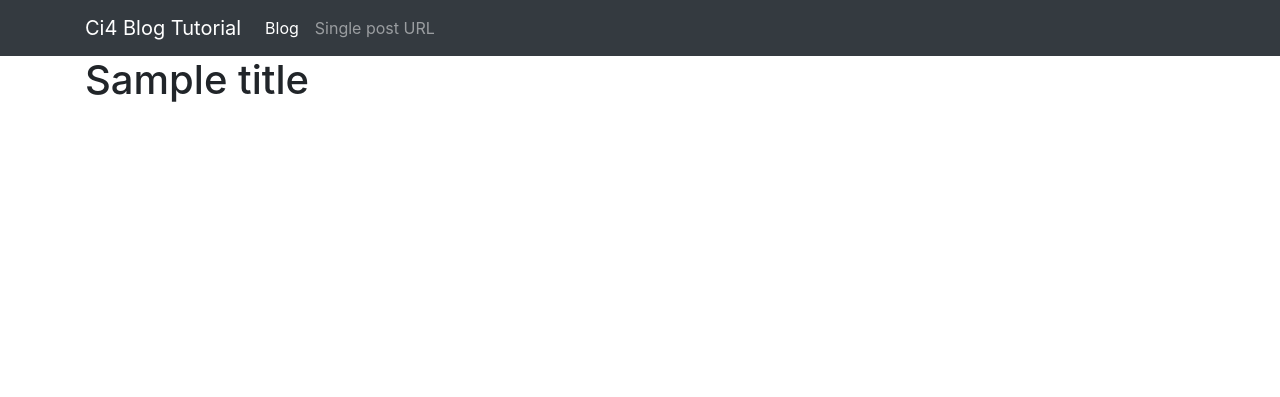
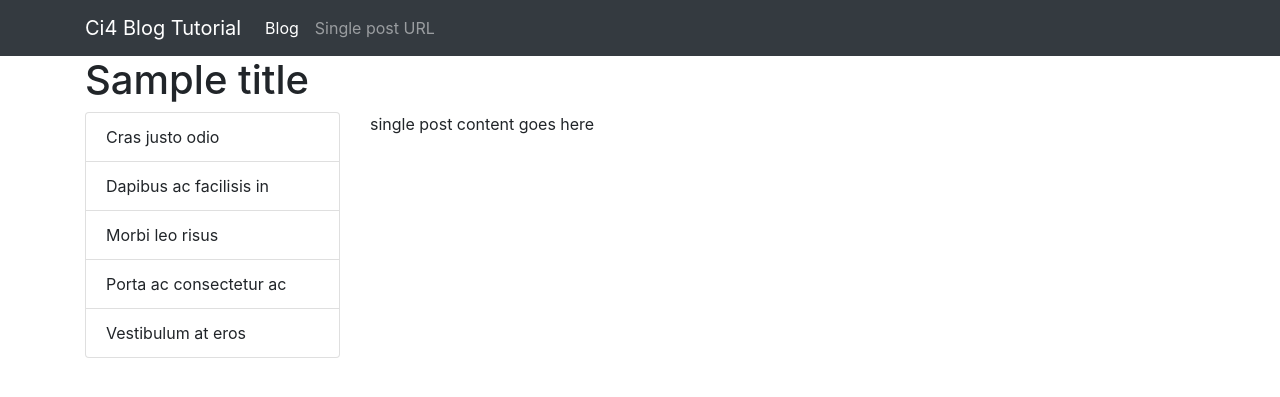
Before and after one commit to slumkode/Tutorials, a CodeIgniter 4 app: template introduction/app/Views/single_post.php in a window 1280 px wide. Shown: the top 397 px of the page. Run offline with PHP 8.4 and a stand-in for CodeIgniter, Linux system fonts and the light colour scheme; the template is opened without the code that fills it: most values are stand-ins (such as "Sample title", 1, 10 or a date in 2020); some libraries are stand-ins or nearby versions.

Commit message:
Templating  101 - Passing dynamic data to views - Layouts (part 3 b)

```diff
--- /dev/null
+++ b/introduction/app/Views/partials/sidebar.php
@@ -0,0 +1,9 @@
+<div class="col-12 col-sm-3">
+    <ul class="list-group">
+        <li class="list-group-item">Cras justo odio</li>
+        <li class="list-group-item">Dapibus ac facilisis in</li>
+        <li class="list-group-item">Morbi leo risus</li>
+        <li class="list-group-item">Porta ac consectetur ac</li>
+        <li class="list-group-item">Vestibulum at eros</li>
+    </ul>
+</div>
--- a/introduction/app/Views/single_post.php
+++ b/introduction/app/Views/single_post.php
@@ -1,6 +1,14 @@
 <?= $this->extend('layouts/main') ?>
 
 <?= $this->section('content') ?>
-    <h1><?= $title ?></h1>
+<h1><?= $title ?></h1>
+
+
+<div class="row">
+    <?= $this->include('partials/sidebar')?>
+    <div class="col-12 col-sm-9">
+        single post content goes here
+    </div>
+</div>
 
 <?= $this->endSection() ?>
```
Also changed, not shown: introduction/app/Views/blog.php (+8 -3 lines), README.md.
